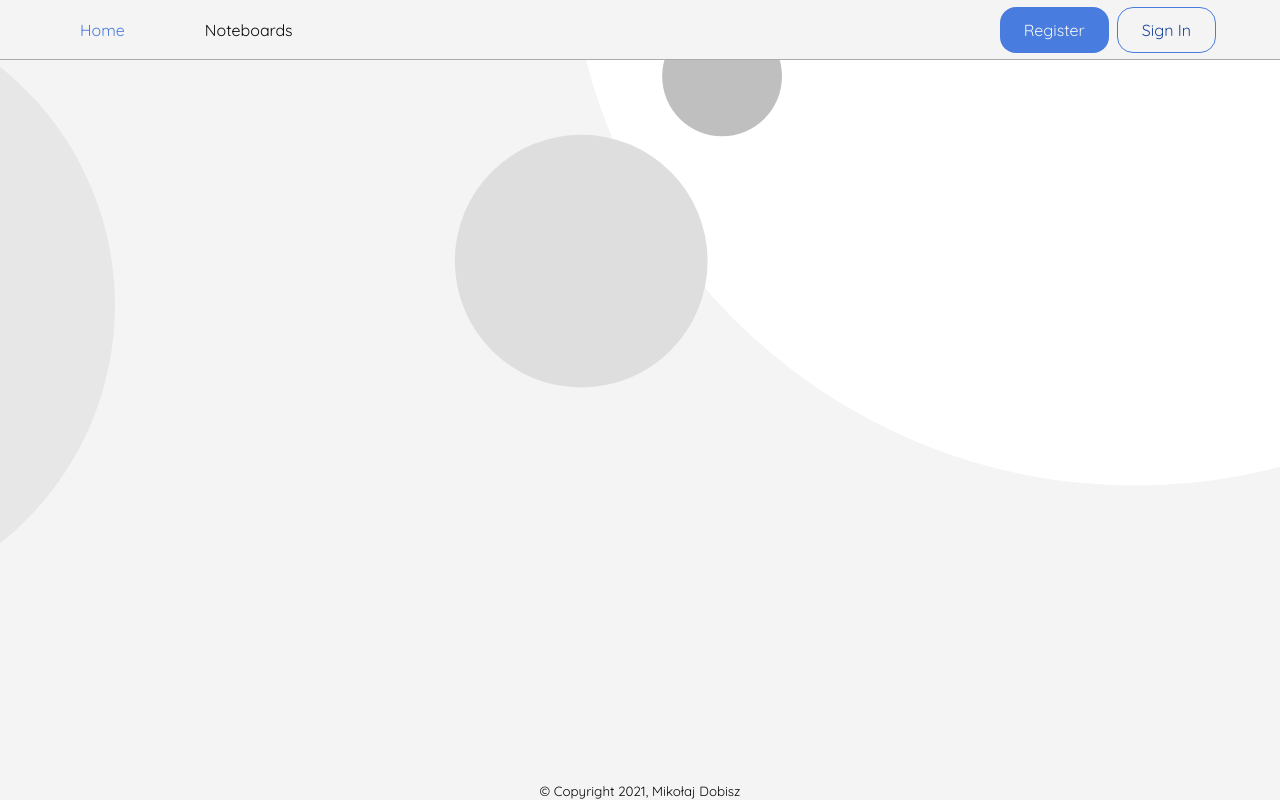
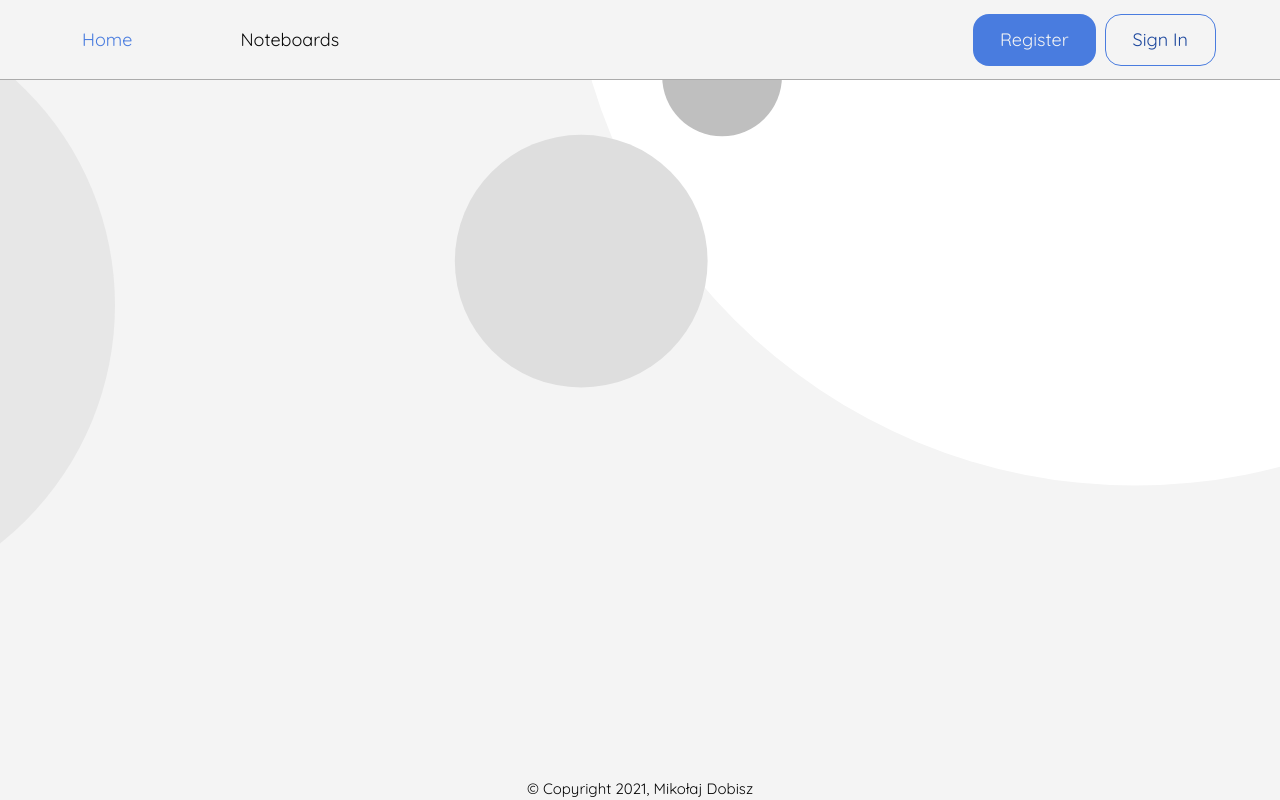
Before and after one commit to mikolajdobisz/simple-notes, a Next.js app: page / in a window 1280 px wide. Built offline with nearby package versions, Linux system fonts and the light colour scheme; no server answers.

Commit message:
long awaited update, some minor css corrections

```diff
--- a/components/Note.js
+++ b/components/Note.js
@@ -57,7 +57,7 @@ const Note = ({note, noteboard}) => {
           color={color}
           onChange={setColor}
           height={160}
-          width={260}
+          width={300}
           dark={false}
           hideHSV
           hideRGB
--- a/styles/IconButton.module.scss
+++ b/styles/IconButton.module.scss
@@ -1,8 +1,8 @@
 @import './variables';
 
 .Icon{
-  width: 24px;
-  height: 24px;
+  width: 26px;
+  height: 26px;
   color: $main-1;
   cursor: pointer;
 
--- a/styles/Nav.module.scss
+++ b/styles/Nav.module.scss
@@ -12,7 +12,7 @@
 
   ul{
     display: flex;
-    gap: 3rem;
+    gap: 4rem;
     height: 100%;
 
     li{
--- a/styles/Note.module.scss
+++ b/styles/Note.module.scss
@@ -1,4 +1,6 @@
 @import './variables';
+
+$sides_padding: 0.7rem;
 
 .NoteContainer{
   display: flex;
@@ -34,7 +36,7 @@
     }
 
     > span{
-      padding: 0.5rem;
+      padding: $sides_padding;
       line-height: 0;
     }
   }
@@ -68,7 +70,7 @@
   .title{
     font-weight: bold;
     font-size: 1.2rem;
-    padding: 0.5rem;
+    padding: $sides_padding;
 
     >textarea{
       text-transform: uppercase;
@@ -77,7 +79,7 @@
   }
 
   .text{
-    padding: 0rem 0.5rem 0.5rem 0.5rem;
+    padding: 0rem $sides_padding $sides_padding $sides_padding;
   }
 }
 
--- a/styles/_variables.scss
+++ b/styles/_variables.scss
@@ -22,10 +22,10 @@ $shadow-1: 0px 2px 4px rgba(0, 0, 0, 0.25);
 $shadow-2: 0px 2px 8px rgba(0, 0, 0, 0.35);
 $shadow-3: 0px 2px 12px rgba(0, 0, 0, 0.50);
 
-$nav-height: 60px;
-$footer-height: 20px;
+$nav-height: 80px;
+$footer-height: 24px;
 $NotesControls-height: 64px;
-$Note-width: 260px;
+$Note-width: 300px;
 $NoteboardsList-width: 380px;
 
 $padding-sides: 64px;
@@ -36,4 +36,4 @@ $fonts-basic: -apple-system, BlinkMacSystemFont, Segoe UI, Roboto, Oxygen,
 Ubuntu, Cantarell, Fira Sans, Droid Sans, Helvetica Neue, sans-serif;
 $font-primary: 'Quicksand';
 
-$font-size: 16px;
+$font-size: 18px;
```
